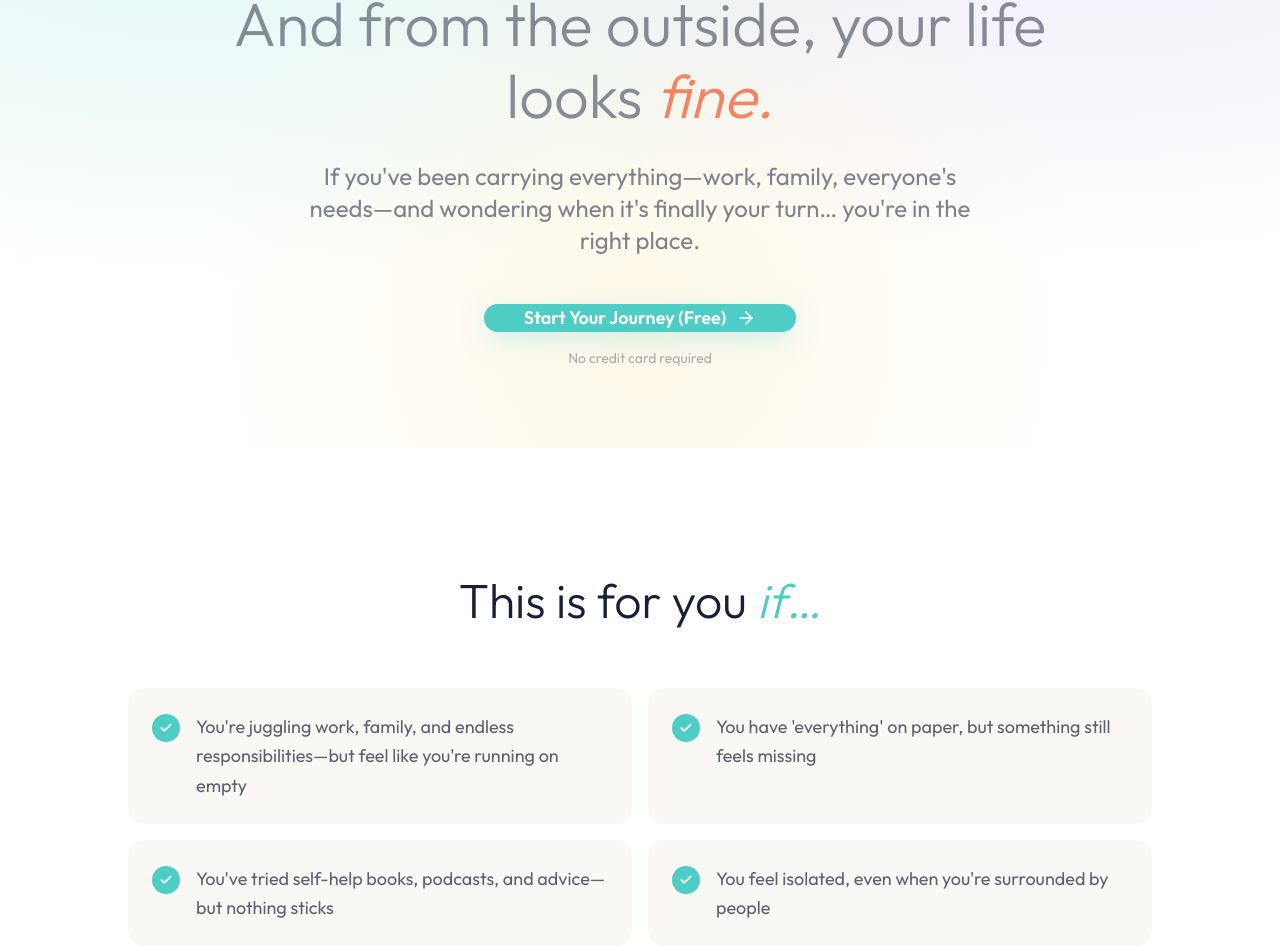
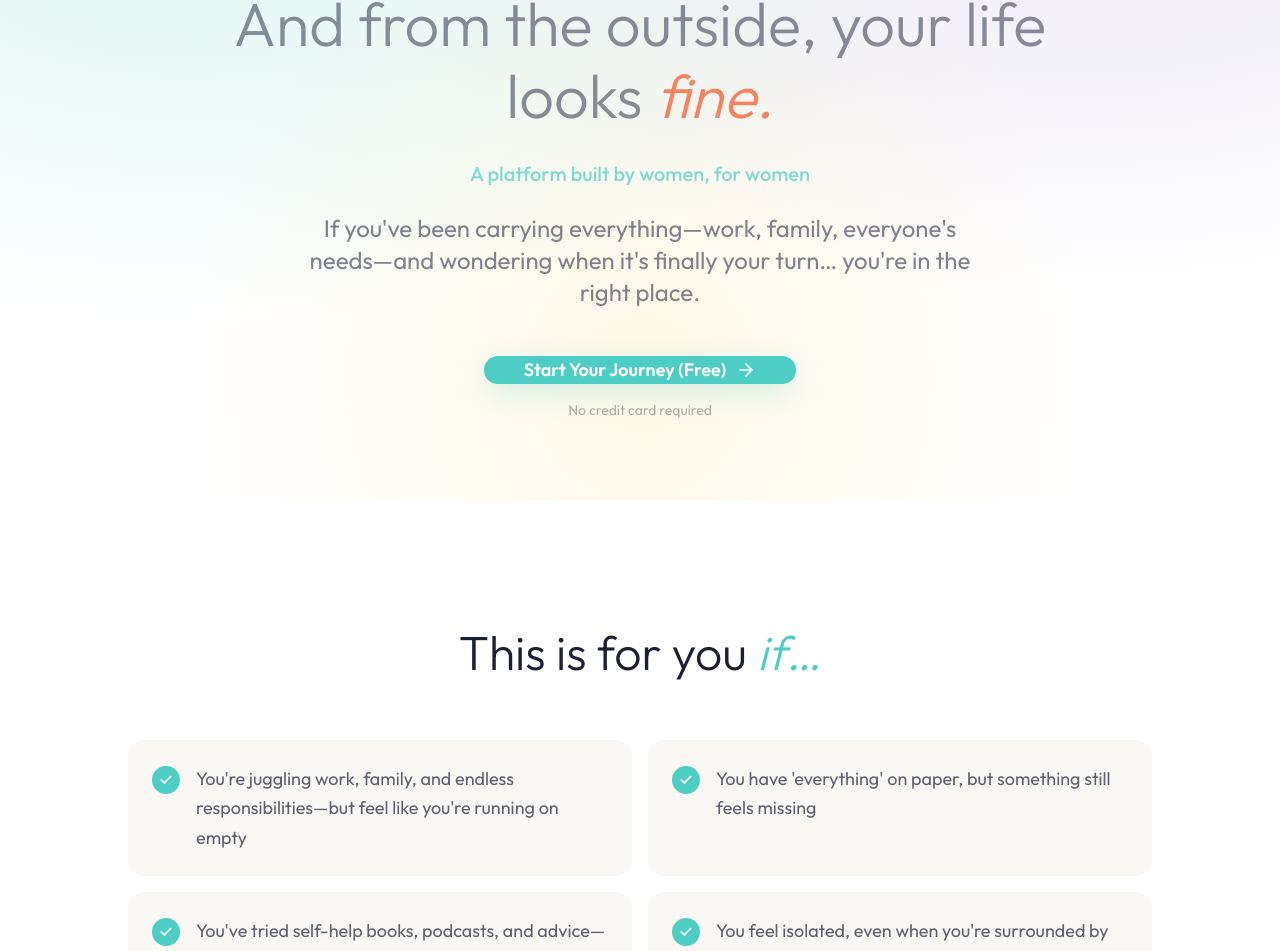
Before and after one commit to gaiaCollwi/collwi-landing, a Next.js app: page / in a window 1280 px wide. Shown: the part 352-1303 px from the top of the page. Built offline with nearby package versions, Linux system fonts and the light colour scheme.

Commit message:
Update homepage: add 'by women, for women' positioning

```diff
--- a/app/page.js
+++ b/app/page.js
@@ -10,7 +10,7 @@ const painPoints = [
   "You're juggling work, family, and endless responsibilities\u2014but feel like you're running on empty",
   "You have 'everything' on paper, but something still feels missing",
   "You've tried self-help books, podcasts, and advice\u2014but nothing sticks",
-  "You feel isolated, even when you're surrounded by people",
+  "You feel isolated, even when you're surrounded by others",
   "You're tired of surface-level friendships that leave you feeling heavier, not lighter",
   "You know you're 'meant for more,' but don't know where to start",
 ]
@@ -59,7 +59,7 @@ const outcomes = [
   "You'll stop carrying everything alone \u2014 and finally feel supported",
   "You'll reconnect with yourself \u2014 beyond your roles as partner, parent, or employee",
   "You'll gain clarity \u2014 on what's missing and what to do about it",
-  "You'll build real friendships \u2014 with women who lift you up, not drain you",
+  "You'll build real friendships \u2014 with other women who lift you up, not drain you",
   "You'll feel seen and heard \u2014 without having to explain or justify yourself",
   "You'll believe your dreams are still possible \u2014 and take steps toward them",
 ]
@@ -92,6 +92,12 @@ export default function CollWiersPage() {
                 <em className="text-brand-coral italic">fine.</em>
               </span>
             </h1>
+          </FadeIn>
+
+          <FadeIn delay={0.3}>
+            <p className="text-lg md:text-xl text-brand-teal/70 font-medium mb-6">
+              A platform built by women, for women
+            </p>
           </FadeIn>
 
           <FadeIn delay={0.35}>
```
